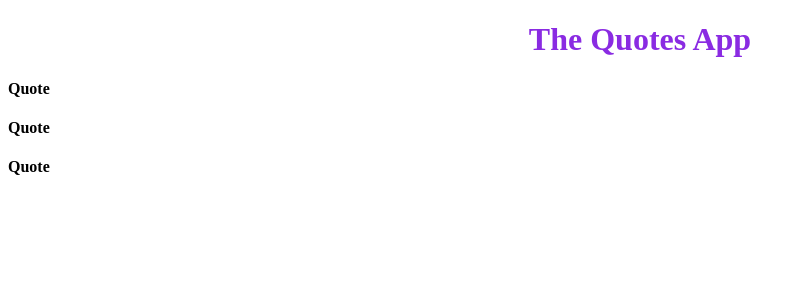
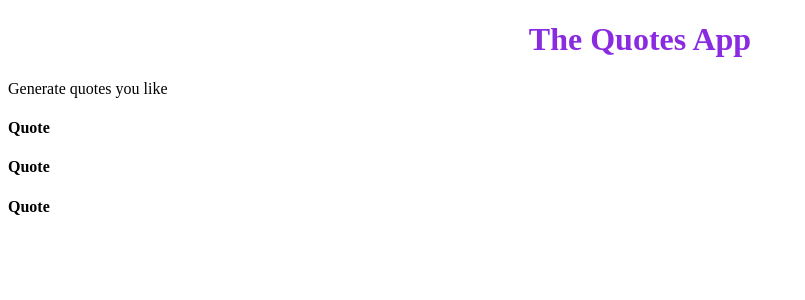
Before and after one commit to Nicholas-Kimutai/Quotes-App, an Angular app: page / in a window 1280 px wide. Shown: the top 300 px of the page, without its empty margins (0-805 px from the left). Built offline with nearby package versions, Linux system fonts and the light colour scheme.

Commit message:
ft:add a feature to add new quote

```diff
--- a/src/app/quote-form/quote-form.component.html
+++ b/src/app/quote-form/quote-form.component.html
@@ -1,3 +1,4 @@
 <div>
 <p>Generate quotes you like</p>
+
 </div>
--- a/src/app/quote/quote.component.html
+++ b/src/app/quote/quote.component.html
@@ -1,8 +1,11 @@
 <div>
     <h1>The Quotes App</h1>
 </div>
-<div *ngFor='let quote of quotes;let i=index'>
-    <h4>Quote</h4>
+<div class="container">
+    <app-quote-form(addQuote) = "addNewQuote($event)"></app-quote-form>
+    <div *ngFor='let quote of quotes;let i=index'>
+        <h4>Quote</h4>
 
 
+    </div>
 </div>
--- a/src/app/quote/quote.component.ts
+++ b/src/app/quote/quote.component.ts
@@ -13,6 +13,14 @@
     new Quote("Nick","Nelson Mandela","The greatest glory in living lies not in never falling, but in rising every time we fall.",353,10, new Date(2012,12,12))
   ];
 
+addNewQuote(quote:any){
+  let quoteLength = this.quotes.length;
+  quote.id = quoteLength+1;
+
+  this.quotes.push(quote);
+}
+
+
 
   constructor() { }
 
```
